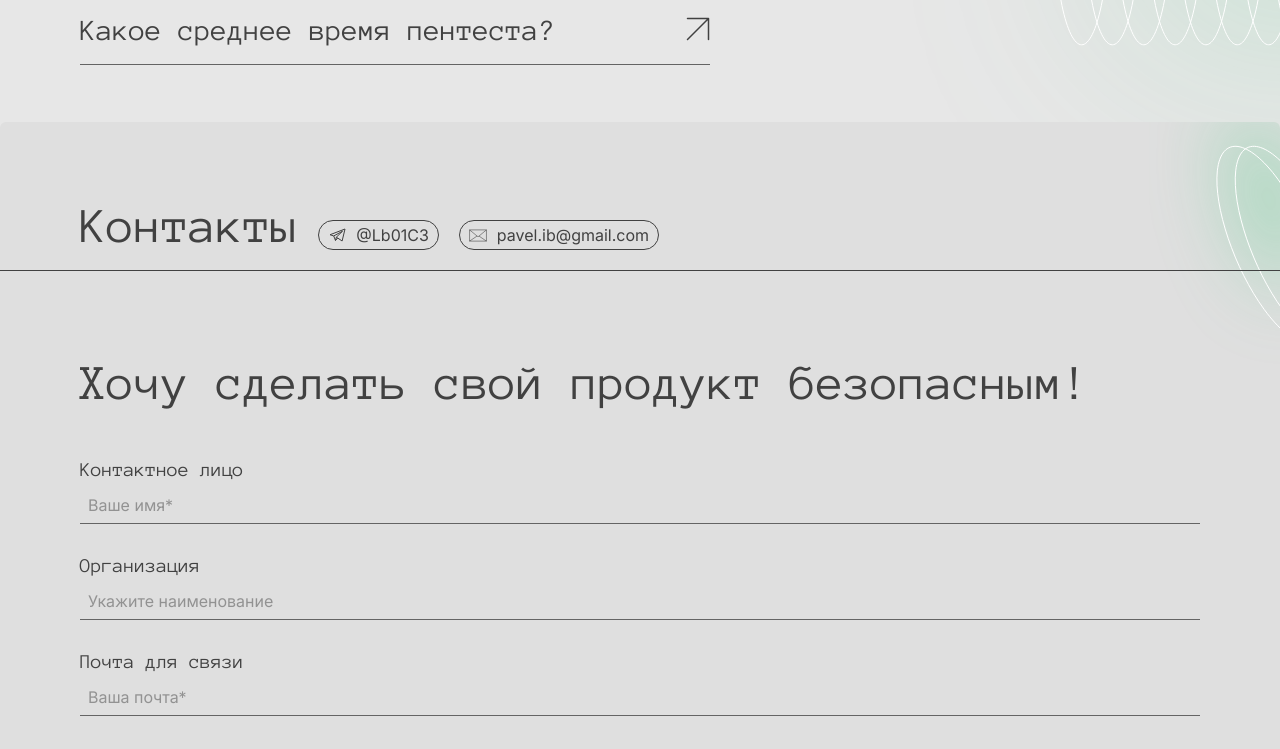
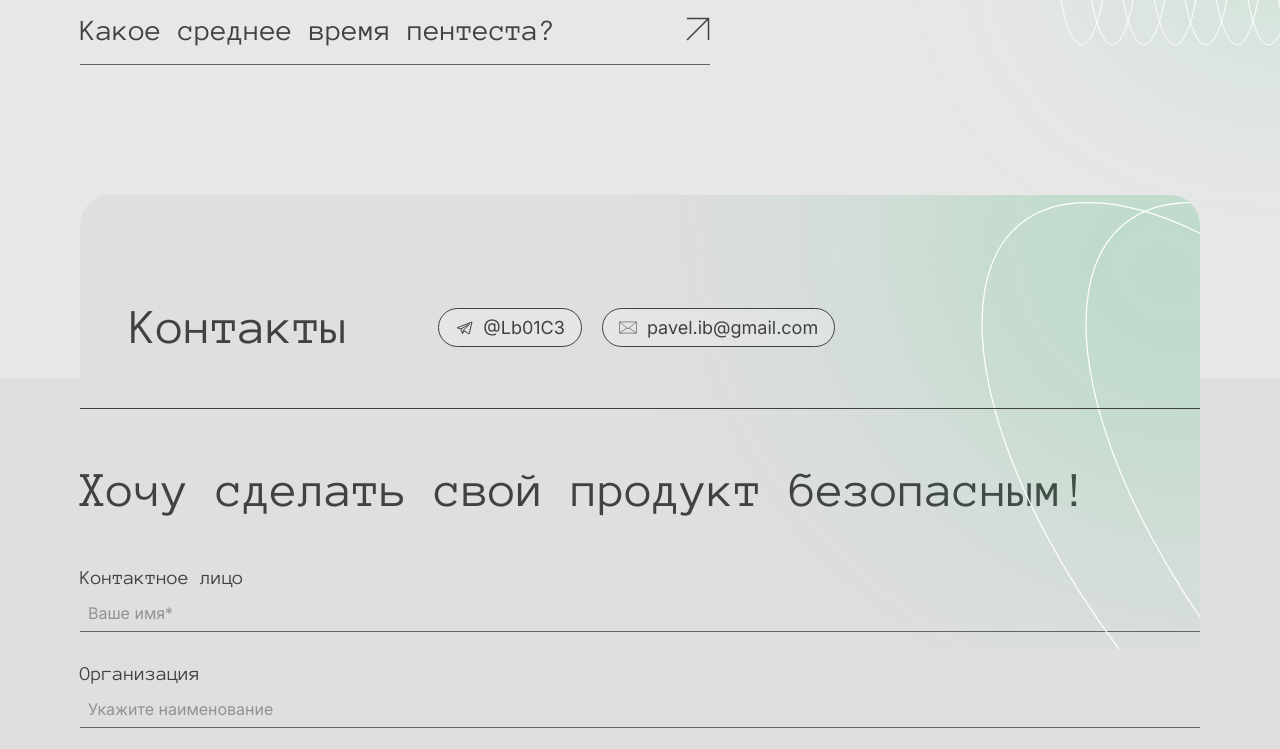
Before and after one commit to Usapix/pavel-ib, a React (Create React App) app: page / in a window 1280 px wide. Shown: the part 3980-4729 px from the top of the page. Built offline with nearby package versions, Linux system fonts and the light colour scheme.

Commit message:
feat: add responsive layout of the contacts section

```diff
--- a/public/index.html
+++ b/public/index.html
@@ -6,7 +6,7 @@
     <link rel="preconnect" href="https://fonts.googleapis.com">
     <link rel="preconnect" href="https://fonts.gstatic.com" crossorigin>
     <link href="https://fonts.googleapis.com/css2?family=Anonymous+Pro&family=Inter:wght@400;500&display=swap" rel="stylesheet">
-    <title>React App</title>
+    <title>Pavel | IB</title>
   </head>
   <body>
     <div id="root"></div>
--- a/src/sections/Contacts/Contacts.js
+++ b/src/sections/Contacts/Contacts.js
@@ -3,9 +3,10 @@ import Expander from "../../components/Expander/Expander";
 
 function Contacts() {
   return (
-    <section className="contacts">
+    <section className="contacts section-wrap">
       <div className="container">
-        <svg className="contacts__glare" width="131" height="262" viewBox="0 0 131 262" fill="none" xmlns="http://www.w3.org/2000/svg">
+        <div className="contacts__main-wrapper">
+          <svg className="contacts__glare contacts__glare--320" width="131" height="262" viewBox="0 0 131 262" fill="none" xmlns="http://www.w3.org/2000/svg">
             <g filter="url(#filter0_f_468_967)">
             <ellipse cx="31.2603" cy="92.9842" rx="31.2603" ry="92.9842" transform="matrix(0.891148 -0.453713 0.29934 0.954147 64.0898 2.1875)" fill="#3BCC7C" fillOpacity="0.4"/>
             </g>
@@ -19,6 +20,33 @@ function Contacts() {
             </filter>
             </defs>
           </svg>
+          <svg className="contacts__glare contacts__glare--1024" width="488" height="1037" viewBox="0 0 488 1037" fill="none" xmlns="http://www.w3.org/2000/svg">
+            <g filter="url(#filter0_f_907_1700)">
+            <ellipse cx="162.922" cy="205.556" rx="162.922" ry="205.556" transform="matrix(0.995168 -0.098183 0.583445 0.812152 160 237.992)" fill="#3BCC7C" fill-opacity="0.4"/>
+            </g>
+            <path d="M799.568 841.743C790.514 895.211 754.055 919.182 702.286 914.558C650.527 909.934 583.535 876.724 513.588 815.991C443.64 755.259 384.016 678.537 344.16 603.615C304.297 528.679 284.261 455.658 293.315 402.189C302.369 348.721 338.827 324.75 390.597 329.374C442.356 333.998 509.347 367.208 579.295 427.94C649.243 488.673 708.867 565.395 748.723 640.317C788.586 715.253 808.621 788.274 799.568 841.743Z" stroke="white"/>
+            <path d="M885.568 841.743C876.514 895.211 840.055 919.182 788.286 914.558C736.527 909.934 669.535 876.724 599.588 815.991C529.64 755.259 470.016 678.537 430.16 603.615C390.297 528.679 370.261 455.658 379.315 402.189C388.369 348.721 424.827 324.75 476.597 329.374C528.356 333.998 595.347 367.208 665.295 427.94C735.243 488.673 794.867 565.395 834.723 640.317C874.586 715.253 894.621 788.274 885.568 841.743Z" stroke="white"/>
+            <defs>
+            <filter id="filter0_f_907_1700" x="0.382812" y="-18.7803" width="883.367" height="815.438" filterUnits="userSpaceOnUse" color-interpolation-filters="sRGB">
+            <feFlood flood-opacity="0" result="BackgroundImageFix"/>
+            <feBlend mode="normal" in="SourceGraphic" in2="BackgroundImageFix" result="shape"/>
+            <feGaussianBlur stdDeviation="120" result="effect1_foregroundBlur_907_1700"/>
+            </filter>
+            </defs>
+          </svg>
+          <svg className="contacts__alt-glare" width="505" height="876" viewBox="0 0 505 876" fill="none" xmlns="http://www.w3.org/2000/svg">
+            <g filter="url(#filter0_f_907_1699)">
+            <ellipse cx="375.607" cy="394.742" rx="375.607" ry="394.742" transform="matrix(-0.20965 -0.977776 0.781853 -0.623463 -283.582 806.282)" fill="#97EAAF" fill-opacity="0.4"/>
+            </g>
+            <defs>
+            <filter id="filter0_f_907_1699" x="-612.291" y="-489.226" width="1117.19" height="1364.28" filterUnits="userSpaceOnUse" color-interpolation-filters="sRGB">
+            <feFlood flood-opacity="0" result="BackgroundImageFix"/>
+            <feBlend mode="normal" in="SourceGraphic" in2="BackgroundImageFix" result="shape"/>
+            <feGaussianBlur stdDeviation="120" result="effect1_foregroundBlur_907_1699"/>
+            </filter>
+            </defs>
+          </svg>
+
           <div className="contacts__wrapper">
             <h2 className="contacts__title title">
               Контакты
@@ -37,6 +65,7 @@ function Contacts() {
             </a>
           </div>
         </div>
+      </div>
     </section>
   )
 }
--- a/src/sections/Contacts/Contacts.scss
+++ b/src/sections/Contacts/Contacts.scss
@@ -1,17 +1,15 @@
-.contacts {
-  margin-top: 57px;
-}
-
-.contacts .container {
+.contacts__main-wrapper {
   position: relative;
 
+  padding: 0 20px;
   padding-top: 30px;
+  margin: 0 -20px;
 
   background-color: $light-content-background;
   border-radius: 6px 6px 0 0;
 }
 
-.contacts .container::before {
+.contacts__main-wrapper::before {
   content: '';
 
   position: absolute;
@@ -38,6 +36,9 @@
 
 .contacts__telegram,
 .contacts__email {
+  position: relative;
+  z-index: 2;
+
 
   display: flex;
   justify-content: space-between;
@@ -46,6 +47,7 @@
   gap: 10px;
 
   backdrop-filter: blur(1px);
+  background: $blur-color;
 
   font-size: 16px;
 }
@@ -54,9 +56,187 @@
   position: absolute;
   top: 0;
   right: 0;
-  z-index: 0;
+  z-index: 1;
 
   pointer-events: none;
 
   border-radius: 0 6px 0 0;
 }
+
+.contacts__glare--1024 {
+  display: none;
+}
+
+.contacts__alt-glare {
+  display: none;
+}
+
+@media (min-width: 744px) {
+  .contacts__main-wrapper {
+    border-radius: 30px 30px 0 0;
+  }
+
+  .contacts__main-wrapper {
+    margin: 0 -50px;
+    padding-left: 50px;
+    padding-right: 50px;
+    padding-bottom: 240px;
+
+    overflow: hidden;
+  }
+
+  .contacts__main-wrapper::before {
+    display: none;
+  }
+
+  .contacts__wrapper {
+    position: relative;
+
+    align-items: center;
+    padding-bottom: 35px;
+  }
+
+  .contacts__wrapper::before {
+    content: '';
+    position: absolute;
+    bottom: 0;
+    left: -50px;
+    z-index: 1;
+    width: calc(100% + 100px);
+    height: 0.9px;
+    background-color: #414141;
+  }
+
+
+  .contacts__title {
+    margin-top: 16px;
+  }
+
+  .contacts__telegram {
+    margin-left: auto;
+  }
+
+  .contacts__telegram,
+  .contacts__email {
+    padding: 8px 16px;
+
+    font-size: 18px;
+  }
+
+  .contacts__glare {
+    top: -70px;
+    right: -20px;
+
+    width: 30%;
+    height: auto;
+  }
+}
+
+@media (min-width: 1024px) {
+  .contacts__main-wrapper {
+    padding-top: 100px;
+  }
+
+  .contacts__wrapper {
+    position: relative;
+    z-index: 1;
+
+    padding-left: 60px;
+  }
+
+  .contacts__wrapper::before {
+    width: 100%;
+    margin: 0 auto;
+
+    left: 0;
+    right: 0;
+  }
+
+  .contacts__title {
+    margin: 0;
+  }
+
+  .contacts__glare--1024 {
+    top: -30px;
+
+    display: block;
+    width: 50%;
+
+    pointer-events: none;
+  }
+
+  .contacts__glare--320 {
+    display: none;
+  }
+
+  .contacts__alt-glare {
+    position: absolute;
+    left: 0;
+    top: 0;
+    z-index: 1;
+
+    display: block;
+
+    pointer-events: none;
+  }
+}
+
+@media (min-width: 1110px) {
+  .contacts__glare--1024 {
+    top: -390px;
+
+    width: 590px;
+  }
+
+  .contacts__main-wrapper {
+    margin: 0;
+  }
+
+  .contacts__wrapper {
+    padding-left: 0;
+    padding-bottom: 49px;
+  }
+
+  .contacts__wrapper::before {
+    left: -50px;
+
+    width: calc(100% + 100px);
+  }
+
+  .contacts__alt-glare {
+    display: none;
+  }
+
+  .contacts__telegram {
+    margin-left: 70px;
+  }
+}
+
+@media (min-width: 1300px) {
+  .contacts__telegram,
+  .contacts__email {
+    padding: 3px 16px;
+
+    font-size: 30px;
+  }
+}
+
+@media (min-width: 1600px) {
+  .contacts__main-wrapper {
+    padding-left: 117px;
+  }
+
+  .contacts__wrapper {
+    padding-bottom: 35px;
+  }
+
+  .contacts__wrapper::before {
+    left: -117px;
+
+    width: calc(100% + 117px + 50px);
+  }
+
+  .contacts__glare {
+    right: 0;
+  }
+}
--- a/src/sections/Intro/Intro.scss
+++ b/src/sections/Intro/Intro.scss
@@ -9,7 +9,7 @@
   justify-content: center;
   padding-top: 40px;
 
-  background-color: $photo-background;
+  background-color: $blur-color;
   border-radius: 6px;
   border-right: 1px solid $light-stroke-color;
   border-bottom: 1px solid $light-stroke-color;
--- a/src/sections/MakeSafe/MakeSafe.scss
+++ b/src/sections/MakeSafe/MakeSafe.scss
@@ -1,4 +1,4 @@
-.make-safe .container{
+.make-safe .container {
   padding-top: 20px;
   padding-bottom: 80px;
 
@@ -86,3 +86,11 @@
   line-height: 150%;
   color: $light-dull-text;
 }
+
+@media (min-width: 744px) {
+  .make-safe {
+    position: relative;
+
+    margin-top: -271px;
+  }
+}
--- a/src/styles/variables/colors/generalColors.scss
+++ b/src/styles/variables/colors/generalColors.scss
@@ -6,4 +6,4 @@ $input-error-color: #EB5252;
 
 $theme-switch-color: #FFFFFF;
 
-$photo-background: rgba(255, 255, 255, 0.20);
+$blur-color: rgba(255, 255, 255, 0.20);
```
Lines whose indentation alone changed are shown as unchanged.
